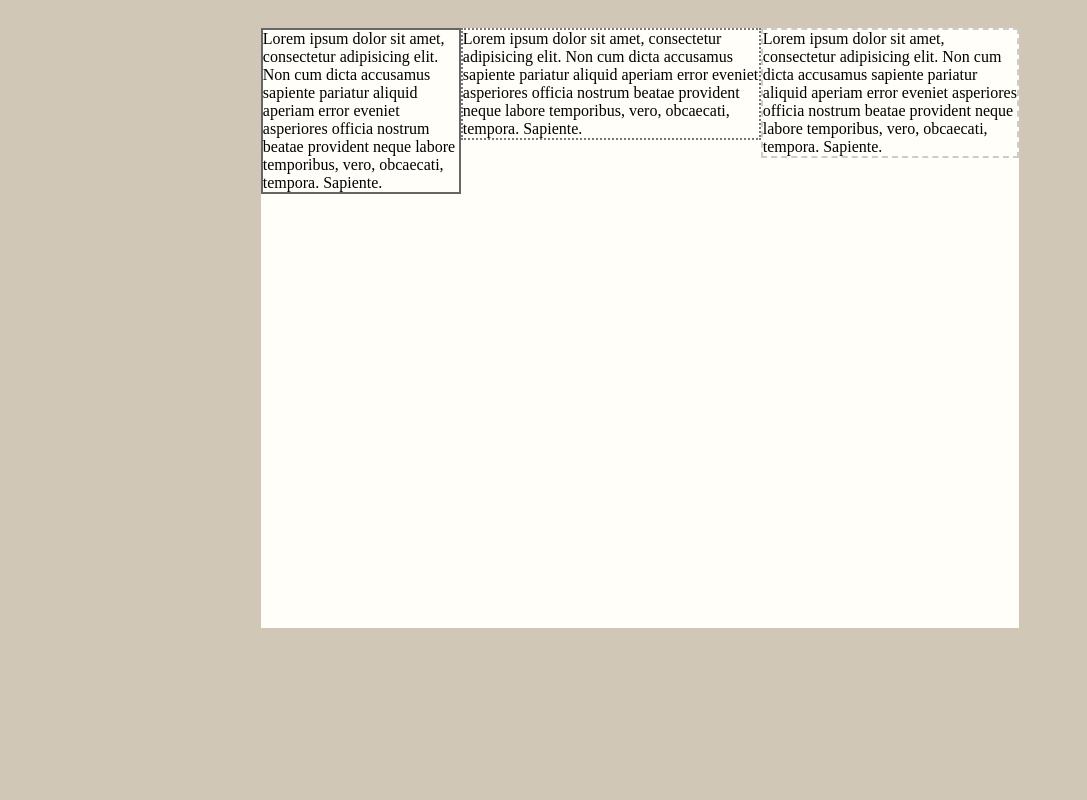
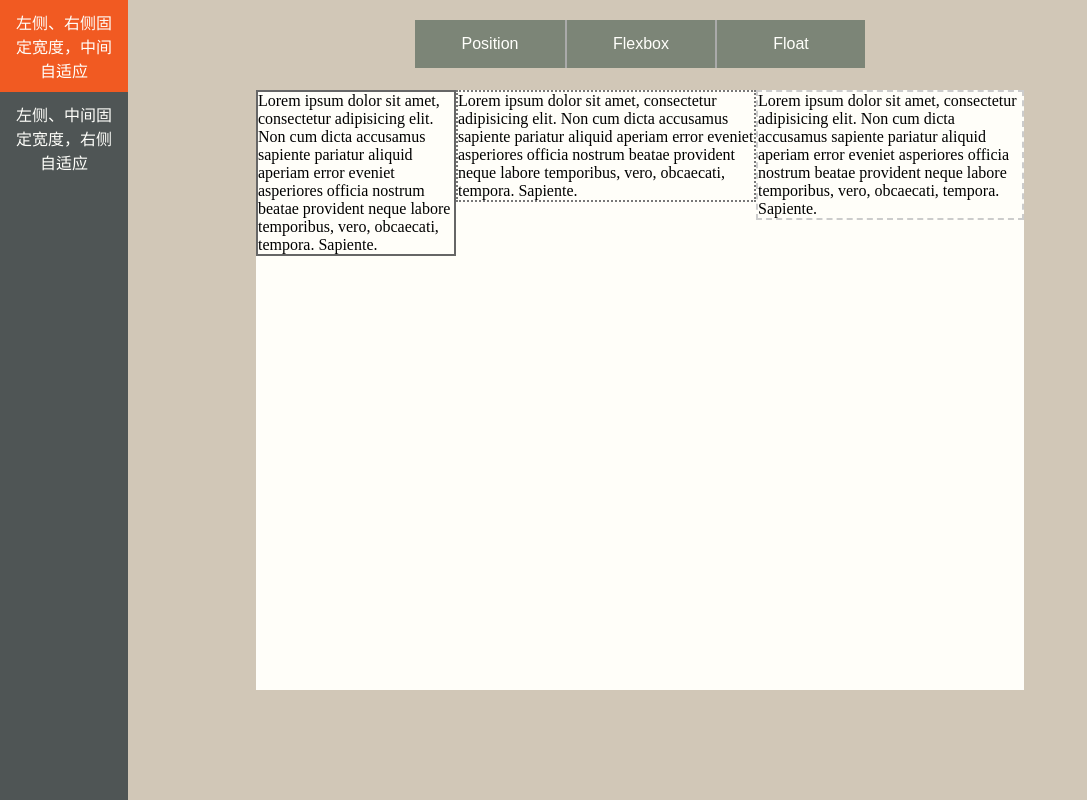
Before and after one commit to dukeluo/IFE2018-Base, a plain HTML site: page day07-08/threecols.html in a window 1280 px wide. Shown: the whole page, without its empty margins (0-1087 px from the left). Drawn offline with Linux system fonts and the light colour scheme.

Commit message:
update day07-08

```diff
--- /dev/null
+++ b/day07-08/display.css
@@ -0,0 +1,68 @@
+* {
+  margin: 0;
+  padding: 0;
+  }
+
+body {
+  font-size: 10px;
+  font-family: Helvetica, Arial, sans-serif;
+  background-color: #f15a22;
+}
+
+#wrapper {
+  display: flex;
+  position: relative;
+  align-items: center;
+  justify-content: space-around;
+  width: 100%;
+  min-width: 960px;
+  height: 100vh;
+}
+
+#feature_area ul {
+  display: flex;
+  justify-content: space-between;
+}
+
+#feature_area li {
+  display: block;
+  width: 240px;
+  height: 100px;
+  list-style-type: none;
+  border: none;
+  outline: none;
+  background-color: #c1a173;
+}
+
+#feature_area li + li {
+  border-left: 20px solid #f15a22;
+}
+
+#feature_area a {
+  display: block;
+  height: inherit;
+  font-size: 2.0rem;
+  line-height: 100px;
+  color: #fffffb;
+  text-align: center;
+  text-decoration: none;
+}
+
+#feature_area li:hover {
+  background-color: #2468a2;
+}
+
+footer {
+  position: absolute;
+  bottom: 0;
+  width: 100%;
+  height: 10%;
+  padding: 20px 0;
+  text-align: center;
+}
+
+footer p,
+footer a {
+  font-size: 1.6rem;
+  color: #fffffb;
+}
--- a/day07-08/threecols.html
+++ b/day07-08/threecols.html
@@ -6,8 +6,91 @@
   <meta http-equiv="X-UA-Compatible" content="ie=edge">
   <link rel="stylesheet" href="threecols_6.css">
   <title>Day07-08</title>
+  <style>
+    * {
+      margin: 0;
+      padding: 0;
+    }
+
+    button {
+      display: block;
+      width: 150px;
+      padding: 15px 32px;
+      border: none;
+      font-size: 16px;
+      text-align: center;
+      text-decoration: none;
+      background-color: #7c8577;
+      color: #fffffb;
+    }
+
+    button:hover,
+    button:focus {
+      background-color: #00ae9d;
+    }
+
+    #style_selector {
+      width: 60%;
+      min-width: 600px;
+      height: 60px;
+      margin: 0 auto;
+      margin-bottom: 10px;
+    }
+
+    button::-moz-focus-inner {
+      border: none;
+    }
+
+    #style_selector ul {
+      display: flex;
+      justify-content: center;
+    }
+
+    #style_selector li {
+      list-style: none;
+    }
+
+    #style_selector li + li button {
+      border-left: 2px solid #aaa;
+    }
+
+    #layout_selector {
+      position: absolute;
+      top: 0;
+      left: 0;
+      width: 10%;
+      min-width: 100px;
+      height: 100%;
+      background-color: #4f5555;
+    }
+
+    #layout_selector button {
+      width: inherit;
+      padding: 10px;
+      font-size: 16px;
+      background-color: transparent;
+    }
+
+    #layout_selector button:hover,
+    #layout_selector button:focus {
+      background-color: #f15a22;
+    }
+  </style>
 </head>
 <body>
+  <div id="style_selector">
+    <ul>
+      <li><button>Position</button></li>
+      <li><button>Flexbox</button></li>
+      <li><button>Float</button></li>
+    </ul>
+  </div>
+  <div id="layout_selector">
+    <ul>
+      <li><button>左侧、右侧固定宽度，中间自适应</button></li>
+      <li><button>左侧、中间固定宽度，右侧自适应</button></li>
+    </ul>
+  </div>
   <div id="wrapper">
     <div id="center">
       <article>
@@ -26,4 +109,23 @@
     </div>
   </div>
 </body>
+<script>
+// TODO: implement this i will come later
+  cssLink = document.querySelector("link");
+  layoutBtns = document.querySelectorAll("#layout_selector button");
+  styleBtns = document.querySelectorAll("#style_selector button");
+  for (var i = 0; i < layoutBtns.length; i++) {
+    for(var j = 0;j < styleBtns.length; j++) {
+      addHandler(styleBtns[j], i, j);
+    }
+  }
+
+  function addHandler(btn, i, j) {
+    var num = i * styleBtns.length + j + 1;
+    var file_name = "threecols" + num +".css";
+    btn.addEventListener("click", function(event){
+      cssLink.href = file_name;
+    });
+  }
+</script>
 </html>
```
Also changed, not shown: day07-08/display.html (added, +22 -0 lines), day07-08/index.html (+1 -1 lines).
